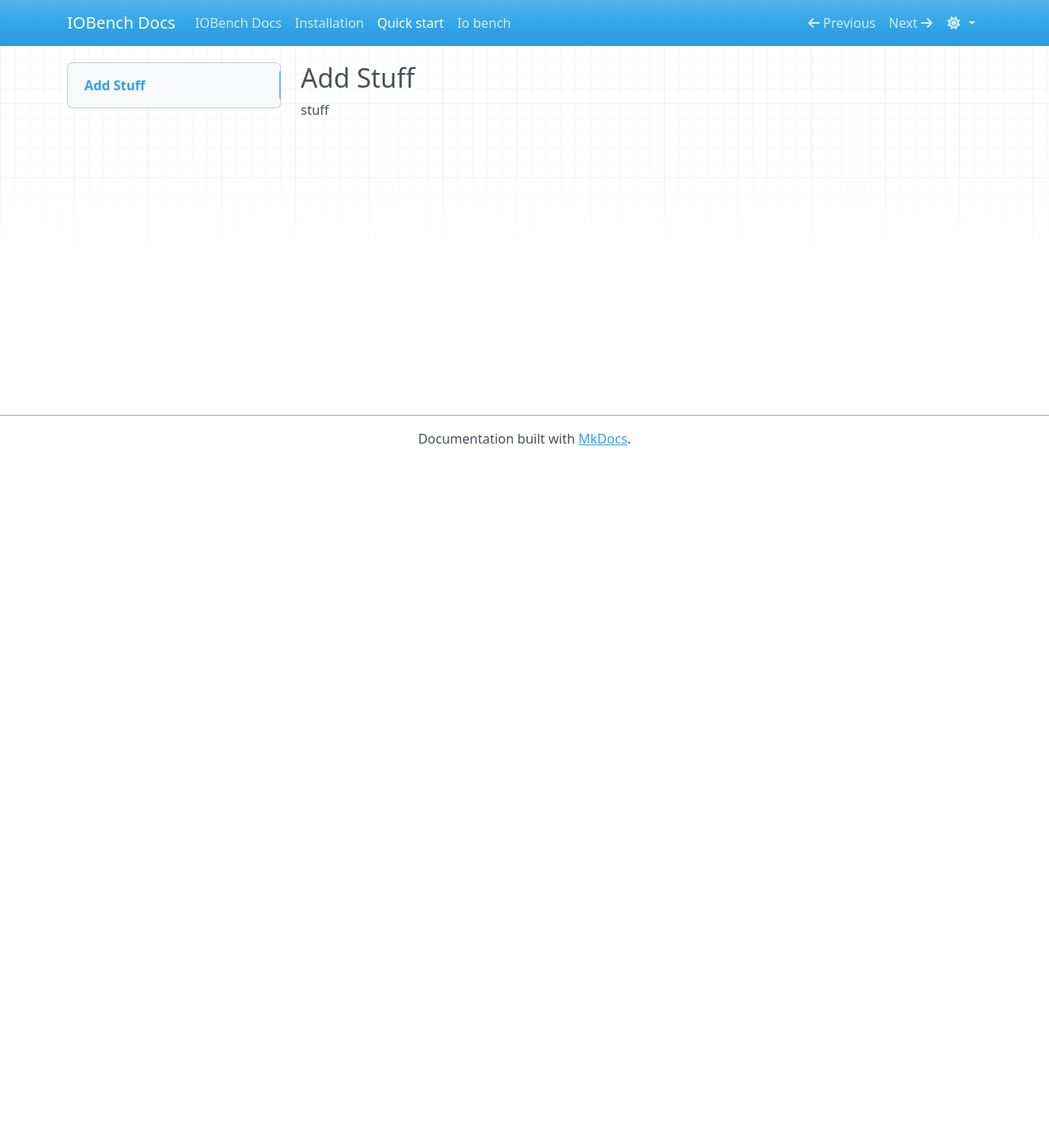
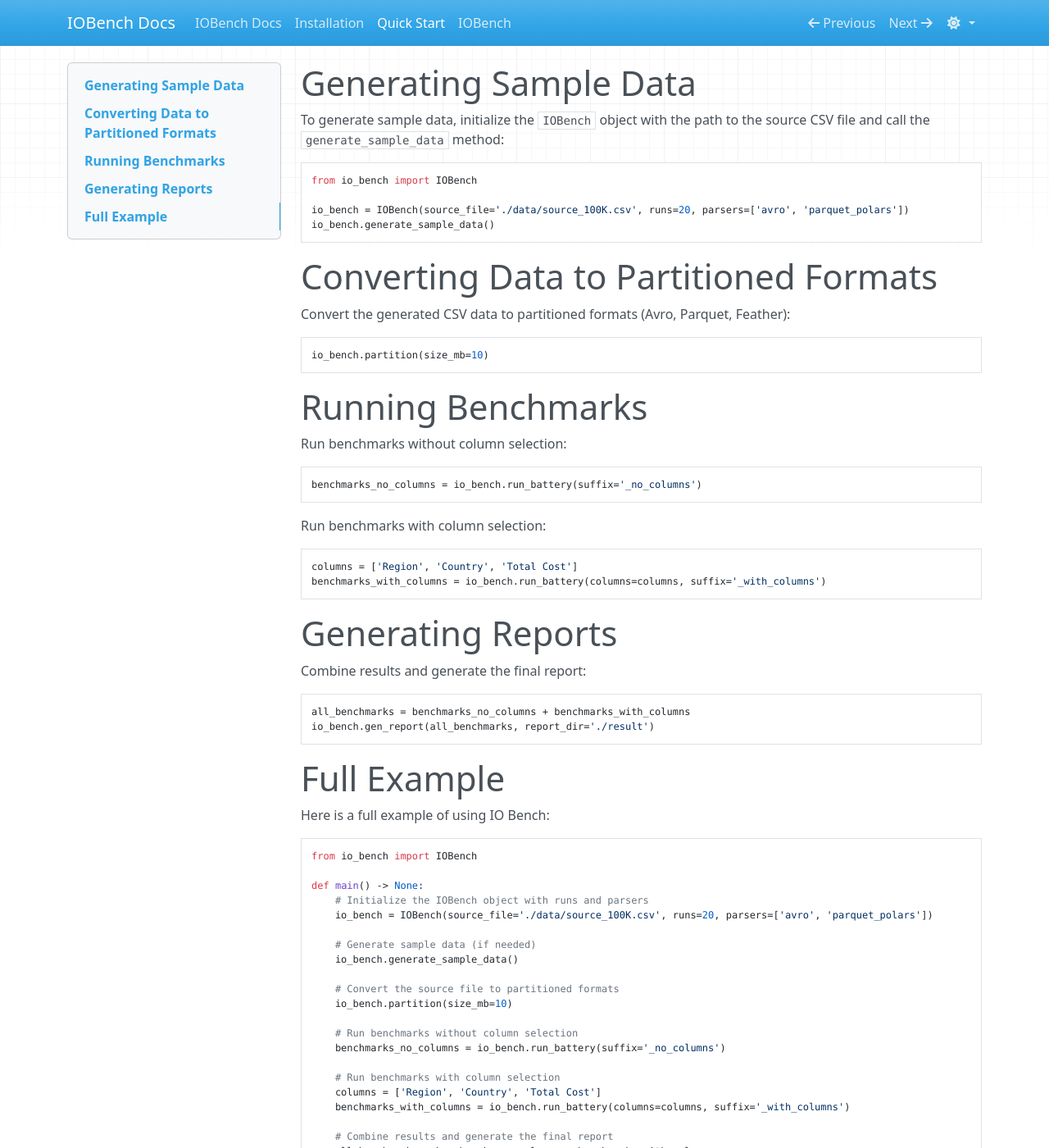
Before and after one commit to aastopher/io_bench, an MkDocs documentation site: the page built from docs/quick_start.md, in a window 1280 px wide and 1400 px high. Shown: the whole window at 82% size. Built offline with MkDocs 1.6.1, drawn with Linux system fonts in a browser that asks for light colours; nearby versions of some CDN libraries; some of the changed text lies outside the part shown.

Commit message:
clean up docs more

````diff
--- a/docs/quick_start.md
+++ b/docs/quick_start.md
@@ -1,3 +1,64 @@
-## Add Stuff
+# Generating Sample Data
+To generate sample data, initialize the `IOBench` object with the path to the source CSV file and call the `generate_sample_data` method:
+```python
+from io_bench import IOBench
 
-stuff
+io_bench = IOBench(source_file='./data/source_100K.csv', runs=20, parsers=['avro', 'parquet_polars'])
+io_bench.generate_sample_data()
+```
+
+# Converting Data to Partitioned Formats
+Convert the generated CSV data to partitioned formats (Avro, Parquet, Feather):
+```python
+io_bench.partition(size_mb=10)
+```
+
+# Running Benchmarks
+Run benchmarks without column selection:
+```python
+benchmarks_no_columns = io_bench.run_battery(suffix='_no_columns')
+```
+
+Run benchmarks with column selection:
+```python
+columns = ['Region', 'Country', 'Total Cost']
+benchmarks_with_columns = io_bench.run_battery(columns=columns, suffix='_with_columns')
+```
+
+# Generating Reports
+Combine results and generate the final report:
+```python
+all_benchmarks = benchmarks_no_columns + benchmarks_with_columns
+io_bench.gen_report(all_benchmarks, report_dir='./result')
+```
+
+# Full Example
+
+Here is a full example of using IO Bench:
+```python
+from io_bench import IOBench
+
+def main() -> None:
+    # Initialize the IOBench object with runs and parsers
+    io_bench = IOBench(source_file='./data/source_100K.csv', runs=20, parsers=['avro', 'parquet_polars'])
+
+    # Generate sample data (if needed)
+    io_bench.generate_sample_data()
+
+    # Convert the source file to partitioned formats
+    io_bench.partition(size_mb=10)
+
+    # Run benchmarks without column selection
+    benchmarks_no_columns = io_bench.run_battery(suffix='_no_columns')
+
+    # Run benchmarks with column selection
+    columns = ['Region', 'Country', 'Total Cost']
+    benchmarks_with_columns = io_bench.run_battery(columns=columns, suffix='_with_columns')
+
+    # Combine results and generate the final report
+    all_benchmarks = benchmarks_no_columns + benchmarks_with_columns
+    io_bench.gen_report(all_benchmarks, report_dir='./result')
+
+if __name__ == "__main__":
+    main()
+```
--- a/mkdocs.yml
+++ b/mkdocs.yml
@@ -9,6 +9,6 @@ plugins:
 
 nav:
   - IOBench Docs: index.md
-  - installation.md
-  - quick_start.md
-  - io_bench.md
+  - Installation: installation.md
+  - Quick Start: quick_start.md
+  - IOBench: io_bench.md
````
Also changed, not shown: docs/io_bench.md (+1 -1 lines).
